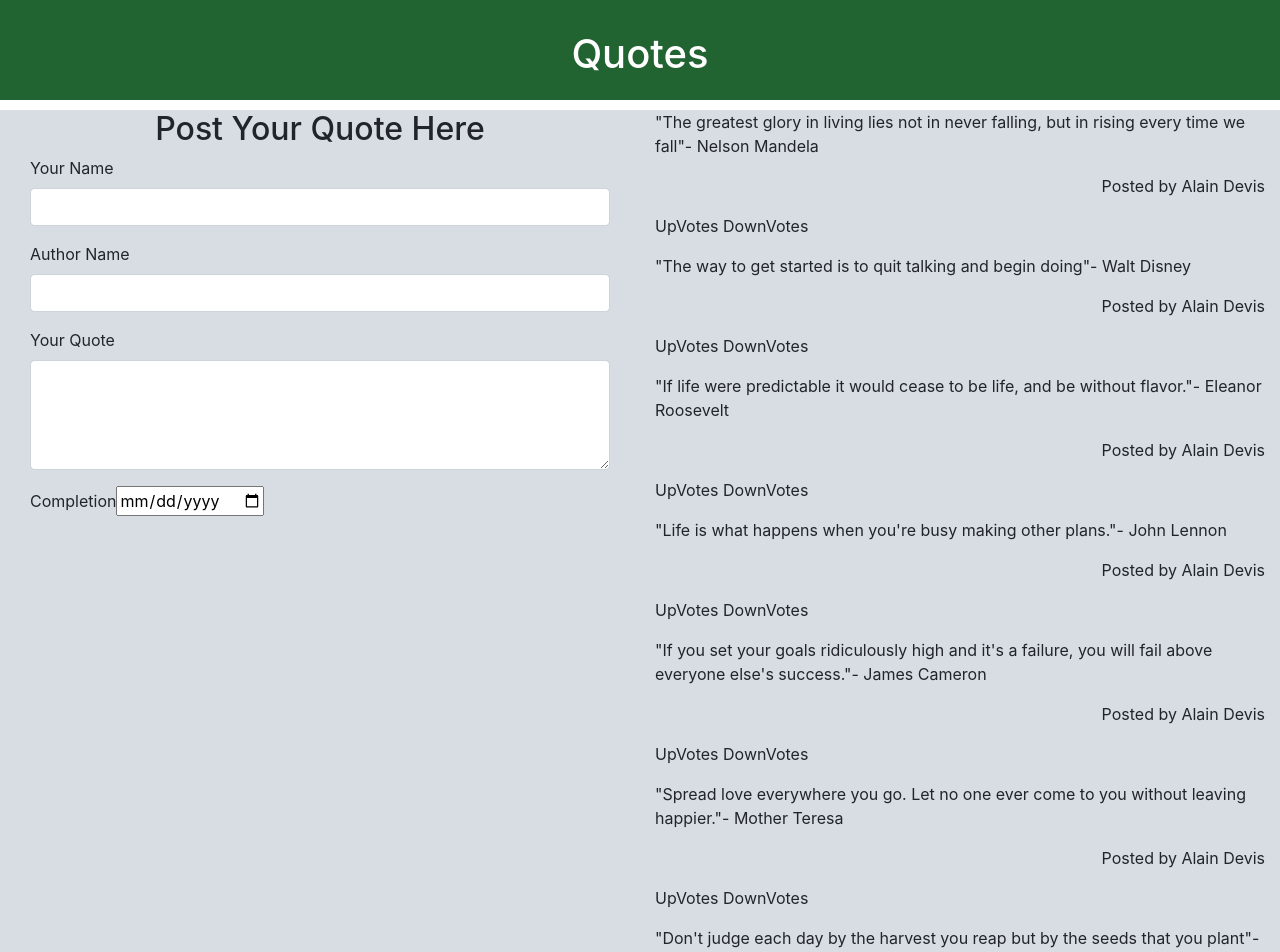
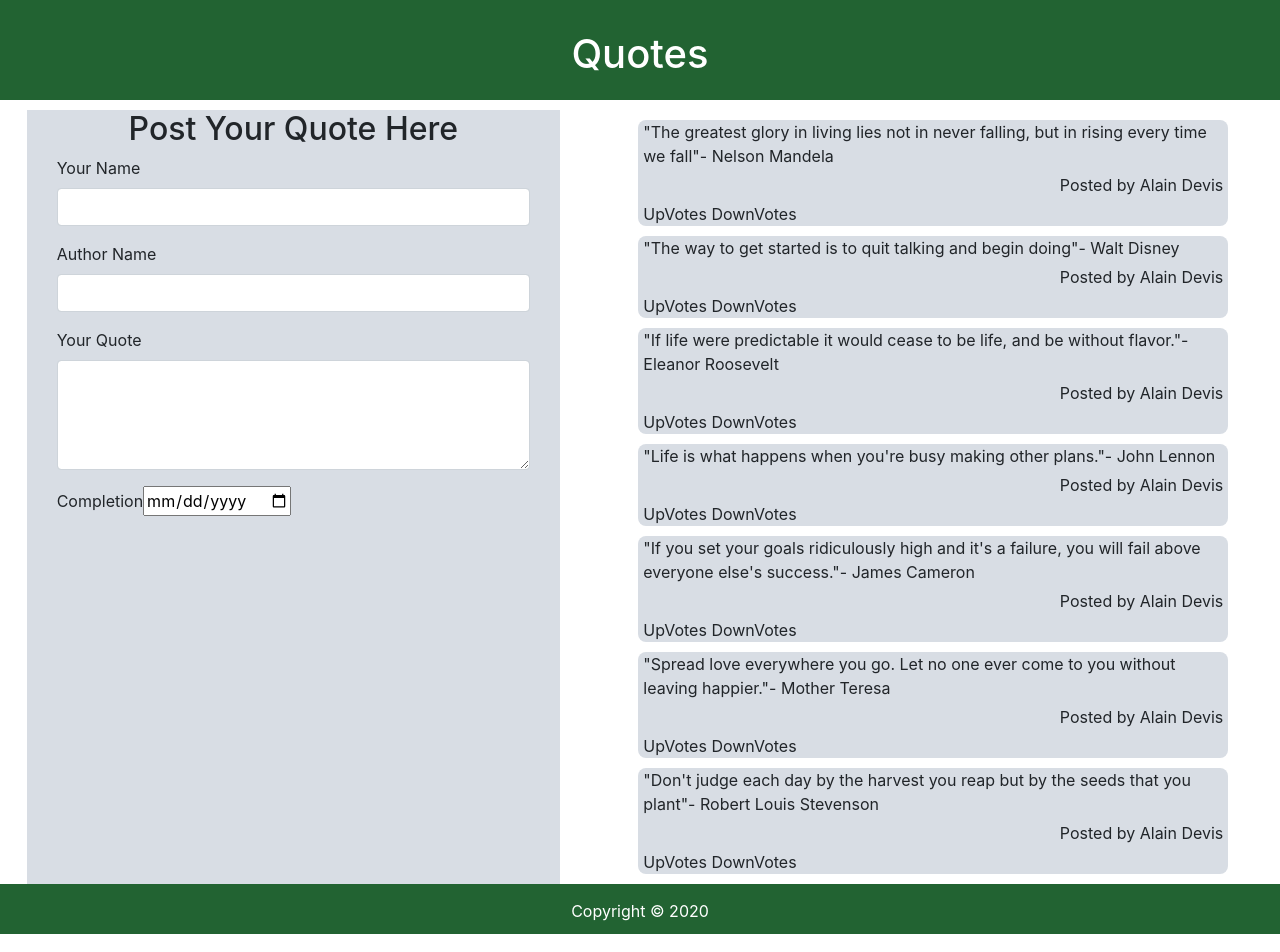
Before and after one commit to AlainDevis/Quotes, an Angular app in the folder QuoteApp/: page / in a window 1280 px wide. Shown: the top 952 px of the page. Built offline with nearby package versions, Linux system fonts and the light colour scheme.

Commit message:
quote-detail component Creation

```diff
--- a/QuoteApp/src/app/app.module.ts
+++ b/QuoteApp/src/app/app.module.ts
@@ -5,12 +5,14 @@ import { AppRoutingModule } from './app-routing.module';
 import { AppComponent } from './app.component';
 import { QuoteComponent } from './quote/quote.component';
 import { QuoteFormComponent } from './quote-form/quote-form.component';
+import { QuoteDetailComponent } from './quote-detail/quote-detail.component';
 
 @NgModule({
   declarations: [
     AppComponent,
     QuoteComponent,
-    QuoteFormComponent
+    QuoteFormComponent,
+    QuoteDetailComponent
   ],
   imports: [
     BrowserModule,
--- /dev/null
+++ b/QuoteApp/src/app/quote-detail/quote-detail.component.html
@@ -0,0 +1 @@
+<p>quote-detail works!</p>
--- /dev/null
+++ b/QuoteApp/src/app/quote-detail/quote-detail.component.ts
@@ -0,0 +1,15 @@
+import { Component, OnInit } from '@angular/core';
+
+@Component({
+  selector: 'app-quote-detail',
+  templateUrl: './quote-detail.component.html',
+  styleUrls: ['./quote-detail.component.css']
+})
+export class QuoteDetailComponent implements OnInit {
+
+  constructor() { }
+
+  ngOnInit(): void {
+  }
+
+}
--- a/QuoteApp/src/app/quote/quote.component.html
+++ b/QuoteApp/src/app/quote/quote.component.html
@@ -5,7 +5,7 @@
         </div>
     </div>
     <div class="row justify-content-around">
-      <div class="col-md-6 Form">
+      <div class="col-md-5 Form">
           <app-quote-form></app-quote-form>
       </div>
       <div class="col-md-6 Quotes">
@@ -16,4 +16,9 @@
           </div>
       </div>
     </div>
+    <div class="row">
+        <div class="col-md-12 text-center footer">
+        <p>Copyright &copy; 2020</p>
+        </div>
+    </div>
   </div>
--- a/QuoteApp/src/styles.css
+++ b/QuoteApp/src/styles.css
@@ -11,11 +11,15 @@
     margin-top: 30px;
 }
 
-/* .box{
-    border: 1px solid black;
+.box{
+    /* border: 1px solid; */
+    border-radius: 8px;
     margin: 10px;
-    background-color: rgb(162, 183, 209);
-} */
+    background-color: rgb(216, 221, 228);
+}
+.box > p{
+    margin:5px;
+}
 
 .Form{
     margin-top: 10px;
@@ -24,5 +28,16 @@
 
 .Quotes{
     margin-top: 10px;
-    background-color: rgb(216, 221, 228);
+    /* background-color: rgb(216, 221, 228); */
 }
+
+.footer{
+    background-color: #226332;
+    height: 50px;
+    color: white;
+}
+
+.footer > p{
+    margin-top: 15px;
+    font-weight: 20px;
+}
```
Also changed, not shown: QuoteApp/src/app/quote-detail/quote-detail.component.css (added), 1 other file (tests, documents, lock files or other folders).
